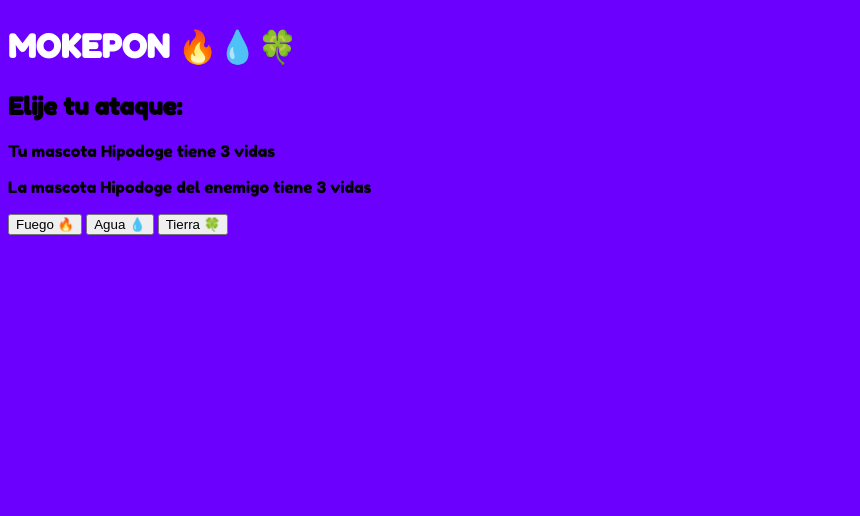
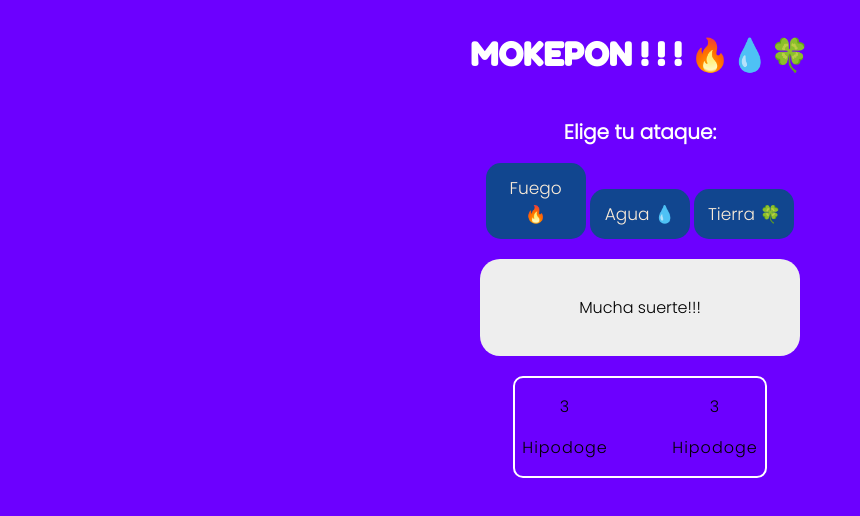
Before and after one commit to EdwinRamosCabrera/Juego-Mokepon, a plain HTML site: page Mokepon.html in a window 1280 px wide. Both pictures are taken after a click on the button "Seleccionar". Shown: the whole page, without its empty margins (0-860 px from the left). Drawn offline with Linux system fonts and the light colour scheme.

Commit message:
Ultimos detalles de CSS

```diff
--- a/Javascript/mokepon.js
+++ b/Javascript/mokepon.js
@@ -30,7 +30,7 @@ function seleccionarMascotaJugador() {
     sectionSeleccionarMascota.style.display = 'none';
 
     let sectionSeleccionarAtaque = document.getElementById('seleccionar-ataque');
-    sectionSeleccionarAtaque.style.display = 'block';
+    sectionSeleccionarAtaque.style.display = 'flex';
 
     let inputHipodoge = document.getElementById('hipodoge');
     let inputCapipego = document.getElementById('capipepo');
@@ -133,21 +133,36 @@ function revisarVidas() {
 }
 
 function crearMensaje(resultado) {
-    let sectionMensajes = document.getElementById('mensajes');
-    let parrafo = document.createElement('p');
+    let sectionMensajes = document.getElementById('resultado');
+    let ataqueDelJugador = document.getElementById('ataque-del-jugador');
+    let ataqueDelEnemigo = document.getElementById('ataque-del-enemigo');
 
-    parrafo.innerHTML = 'Tú mascota atacó con ' + ataqueJugador + ', la mascota del enemigo atacó con ' + ataqueEnemigo + ' - ' + resultado;
+    //let notificacion = document.createElement('p');
+    let nuevoAtaqueDelJugador = document.createElement('p');
+    let nuevoAtaqueDelEnemigo = document.createElement('p');
 
-    sectionMensajes.appendChild(parrafo);
+    sectionMensajes.innerHTML = resultado;
+    //notificacion.innerHTML = resultado;
+    nuevoAtaqueDelJugador.innerHTML = ataqueJugador;
+    nuevoAtaqueDelEnemigo.innerHTML = ataqueEnemigo;
+
+
+    // sectionMensajes.appendChild(notificacion);
+    ataqueDelJugador.appendChild(nuevoAtaqueDelJugador);
+    ataqueDelEnemigo.appendChild(nuevoAtaqueDelEnemigo);
+
+    //let parrafo = document.createElement('p');
+    //parrafo.innerHTML = 'Tú mascota atacó con ' + ataqueJugador + ', la mascota del enemigo atacó con ' + ataqueEnemigo + ' - ' + resultado;
+    //sectionMensajes.appendChild(parrafo);
 }
 
 function crearMensajeFinal(resultadoFinal) {
-    let sectionMensajes = document.getElementById('mensajes');
-    let parrafo = document.createElement('p');
+    let sectionMensajes = document.getElementById('resultado');
 
-    parrafo.innerHTML = resultadoFinal;
+    // let parrafo = document.createElement('p');
+    sectionMensajes.innerHTML = resultadoFinal;
 
-    sectionMensajes.appendChild(parrafo);
+    // sectionMensajes.appendChild(parrafo);
 
     let botonFuego = document.getElementById('boton-fuego');
     botonFuego.disabled = true;
--- a/Mokepon.html
+++ b/Mokepon.html
@@ -1,10 +1,11 @@
 <!DOCTYPE html>
 <html lang="es">
+
 <head>
     <meta charset="UTF-8">
     <meta http-equiv="X-UA-Compatible" content="IE=edge">
     <meta name="viewport" content="width=device-width, initial-scale=1.0">
-    <link rel="website icon"  type="png" href="Imagenes/game_go_icon.png">
+    <link rel="website icon" type="png" href="Imagenes/game_go_icon.png">
     <link rel="stylesheet" href="style.css">
     <script defer src="Javascript/mokepon.js"></script>
     <title>Mokepon!!!</title>
@@ -26,19 +27,19 @@
                 <p>Hipodoge</p>
                 <img src="/Imagenes/mokepon_hipodoge_attack.png" alt="hipodoge">
             </label>
-            <input type="radio" name="mascota" id="hipodoge" checked/>
+            <input type="radio" name="mascota" id="hipodoge" checked />
 
             <label class="tarjeta-de-mokepon" for="capipepo">
                 <p>Capipepo</p>
                 <img src="/Imagenes/mokepon_capipepo_attack.png" alt="capipepo">
             </label>
-            <input type="radio" name="mascota" id="capipepo"/>
+            <input type="radio" name="mascota" id="capipepo" />
 
             <label class="tarjeta-de-mokepon" for="ratigueya">
                 <p>Ratigueya</p>
                 <img src="/Imagenes/mokepon_ratigueya_attack.png" alt="ratigueya">
             </label>
-            <input type="radio" name="mascota" id="ratigueya"/>
+            <input type="radio" name="mascota" id="ratigueya" />
         </div>
 
         <div class="">
@@ -46,7 +47,7 @@
         </div>
 
 
-        Hipodoge 🐷-> Agua  🐋 🐬
+        Hipodoge 🐷-> Agua 🐋 🐬
         Capipepo 🐻-> Tierra 🐍 🐊 🐢
         Ratigueya 🐹-> Fuego 🐥 🐉 🐎 🐺
         Langostelvis 🐴-> Agua y Fuego
@@ -57,30 +58,44 @@
     </section>
 
     <section id="seleccionar-ataque">
-        <h1 class="titulo">MOKEPON 🔥💧🍀</h1>
-        <h2>Elije tu ataque:</h2>
+        <h1 class="titulo">MOKEPON ! ! ! 🔥💧🍀</h1>
+        <h2 class="subtitulo">Elige tu ataque:</h2>
 
-        <p>Tu mascota <span id="mascota-jugador"> </span> tiene <span id="vidas-jugador">3</span> vidas</p>
-        <p>La mascota <span id="mascota-enemigo"> </span> del enemigo tiene <span id="vidas-enemigo">3</span> vidas</p>
+        <div>
+            <button id="boton-fuego" class="boton-de-ataque">Fuego 🔥</button>
+            <button id="boton-agua" class="boton-de-ataque">Agua 💧</button>
+            <button id="boton-tierra" class="boton-de-ataque">Tierra 🍀</button>
+        </div>
 
-        <p>
-            <button id="boton-fuego">Fuego 🔥</button>
-            <button id="boton-agua">Agua 💧</button>
-            <button id="boton-tierra">Tierra 🍀</button>
-        </p>
+        <div id="mensajes">
+            <p id="resultado">Mucha suerte!!!</p>
 
+            <section id="reiniciar">
+                <button id="boton-reiniciar">Reiniciar</button>
+            </section>
+
+            <!--<section id="mensajes">
+                <p>Tú mascota atacó con FUEGO, la mascota del enemigo atacó con TIERRA - GANASTE 🎉</p>
+             </section>-->
+        </div>
+
+        <div class="ataques">
+            <div class="">
+                <p id="vidas-jugador">3</p>
+                <p id="mascota-jugador"></p>
+                <div id="ataque-del-jugador"></div>
+               <!--  <p>Tu mascota <span > </span> tiene <span >3</span> vidas</p> -->
+            </div>
+
+            <div class="">
+                <p id="vidas-enemigo">3</p>
+                <p id="mascota-enemigo"></p>
+                <div id="ataque-del-enemigo"></div>
+                <!-- <p>La mascota <span > </span> del enemigo tiene <span >3</span>vidas</p> -->
+            </div>
+        </div>
     </section>
 
-    <section id="mensajes">
-       <!--  <p>Tú mascota atacó con FUEGO, la mascota del enemigo atacó con TIERRA - GANASTE 🎉</p>  -->
-    </section>
+</body>
 
-    <section id="reiniciar">
-        <button id="boton-reiniciar">Reiniciar</button>
-
-    </section>
-
-
-
-</body>
 </html>
--- a/style.css
+++ b/style.css
@@ -1,7 +1,7 @@
-@import url('https://fonts.googleapis.com/css2?family=Fredoka+One&display=swap');
+@import url('https://fonts.googleapis.com/css2?family=Fredoka+One&family=Poppins:wght@300&display=swap');
 
 body {
-    font-family: 'Fredoka One', cursive;
+    font-family: 'Poppins', sans-serif;
     background-color: #6C00FF;
 }
 #seleccionar-mascota {
@@ -13,6 +13,7 @@ body {
 }
 
 .titulo {
+    font-family: 'Fredoka One', cursive;
     color: white;
     font-size: 32px;
 }
@@ -29,7 +30,7 @@ body {
 }
 
 .tarjeta-de-mokepon {
-    display: flex;
+    display:flex;
     width: 200px;
     height: 100px;
     background: #11468f;
@@ -43,9 +44,69 @@ body {
 
 .tarjeta-de-mokepon img {
     width: 80px;
+}
 
+#boton-mascota {
+   width: 180px;
+   height: 40px;
+   border-radius: 20px;
+   background: transparent;
+   border: 2px solid white;
+   color: white;
+   font-family: 'Poppins', sans-serif;
+   font-weight: bold;
+   margin-top: 30px;
 }
 
 input {
     display: none;
 }
+
+.tarjeta-de-mokepon:hover {
+    cursor: pointer;
+}
+
+#seleccionar-ataque {
+    flex-direction: column;
+    align-items: center;
+}
+
+.boton-de-ataque {
+    background-color: #11468f;
+    border-radius: 15px;
+    font-family: 'Poppins', sans-serif;
+    color: antiquewhite;
+    padding: 10px;
+    box-sizing: border-box;
+    width: 100px;
+    font-size: 17px;
+    border-color: transparent;
+}
+
+#mensajes {
+    display: flex;
+    align-items: center;
+    flex-direction: column;
+    width: 280px;
+    background-color: #EEEEEE;
+    padding: 20px;
+    margin-top: 20px;
+    border-radius: 20px;
+}
+
+#boton-reiniciar {
+    border: transparent;
+    color: #11468f;
+    font-family: 'Poppins', sans-serif;
+}
+
+.ataques {
+    display: grid;
+    grid-template-columns: 100px 100px;
+    gap: 50px;
+    letter-spacing: 1px;
+    text-align: center;
+    border: 2px solid white;
+    border-radius: 10px;
+    margin-top: 20px;
+}
```
